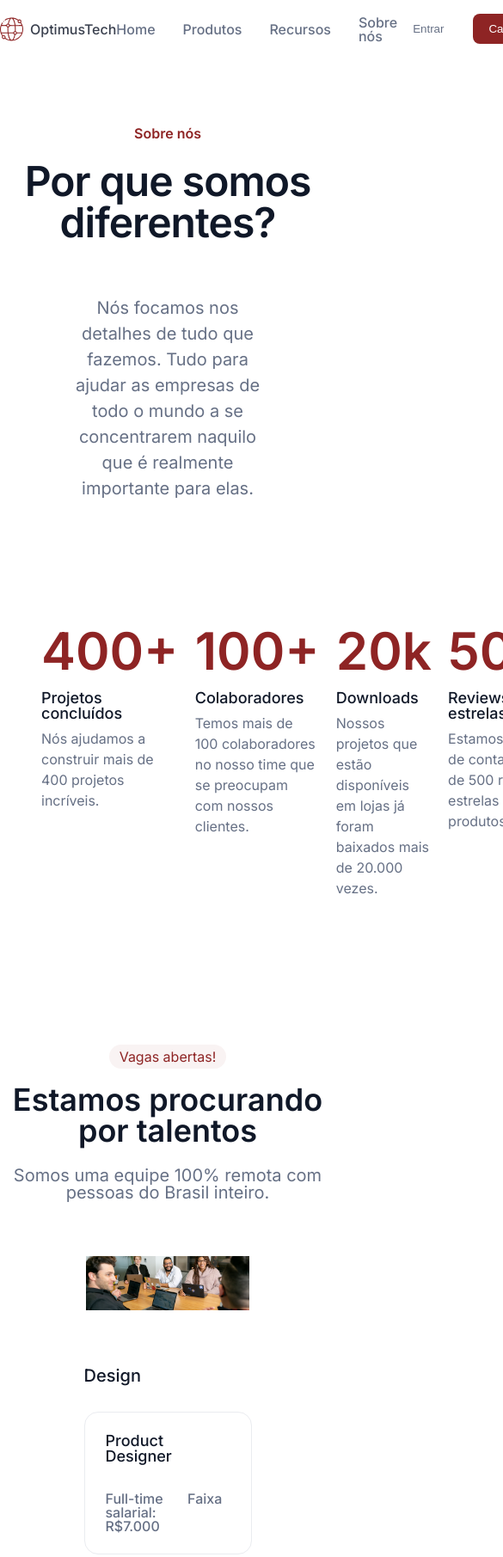
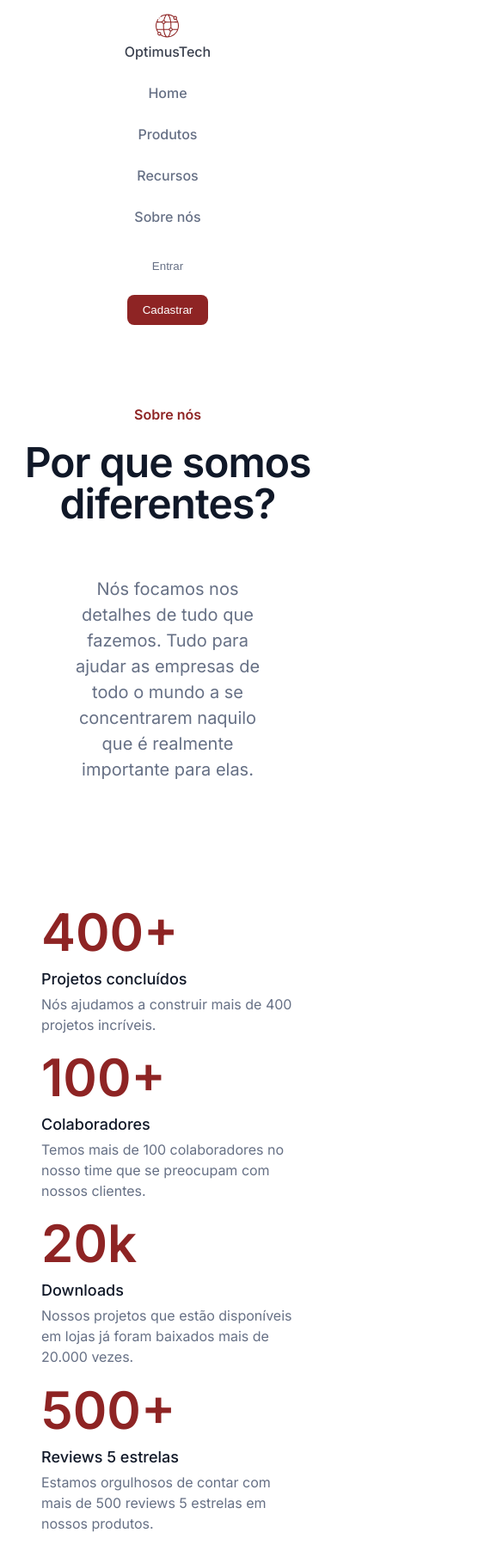
Before and after one commit to eugeniocarvalho/7-days-of-code-HTML-CSS, a plain HTML site: page index.html in a window 390 px wide. Shown: the top 1811 px of the page at 86% size, 585 px wide, since content can reach past the window. Drawn offline with Linux system fonts and the light colour scheme.

Commit message:
stylized responsive site

```diff
--- a/assets/css/cabecalho/cabecalho-botoes.css
+++ b/assets/css/cabecalho/cabecalho-botoes.css
@@ -17,3 +17,9 @@
   border: none;
   cursor: pointer;
 }
+
+@media screen and (max-width: 768px) {
+  .cabecalho__botoes-entrar {
+    margin-top: 2rem;
+  }
+}
--- a/assets/css/cabecalho/cabecalho-lista.css
+++ b/assets/css/cabecalho/cabecalho-lista.css
@@ -1,3 +1,9 @@
 .cabecalho__lista {
   gap: 2rem;
 }
+
+@media screen and (max-width: 768px) {
+  .cabecalho__lista {
+    margin-top: 2rem;
+  }
+}
--- a/assets/css/cabecalho/cabecalho.css
+++ b/assets/css/cabecalho/cabecalho.css
@@ -9,3 +9,9 @@
   justify-content: space-around;
   margin: 1rem 0;
 }
+
+@media screen and (max-width: 768px) {
+  .cabecalho, .cabecalho__menu, .cabecalho__logo, .cabecalho__lista, .cabecalho__botoes {
+    flex-direction: column;
+  }
+}
--- a/assets/css/colaboradores/colaboradores-titulo.css
+++ b/assets/css/colaboradores/colaboradores-titulo.css
@@ -5,3 +5,9 @@
   margin: 2rem;
   line-height: 2.75rem;
 }
+
+@media screen and (max-width: 425px) {
+  .colaboradores__titulo {
+    font-size: 1.5rem;
+  }
+}
--- a/assets/css/colaboradores/container-colaboradores.css
+++ b/assets/css/colaboradores/container-colaboradores.css
@@ -4,3 +4,7 @@
   text-align: center;
   border-radius: 16px;
 }
+
+.container__colaboradores {
+  margin: 0 3rem 3rem 3rem;
+}
--- a/assets/css/metricas/container-metricas.css
+++ b/assets/css/metricas/container-metricas.css
@@ -3,6 +3,19 @@
   grid-template-columns: repeat(4, 1fr);
   margin: 1rem 8rem 5rem 8rem;
   gap: 1.2rem;
+}
+
+@media screen and (max-width: 425px) {
+  .container__metricas {
+    display: flex;
+    flex-direction: column;
+  }
+}
+
+@media screen and (max-width: 768px) {
+  .container__metricas {
+    grid-template-columns: repeat(2, 1fr);
+  }
 }
 
 @media screen and (max-width: 1024px) {
--- a/assets/css/rodape/formulario-email.css
+++ b/assets/css/rodape/formulario-email.css
@@ -4,3 +4,9 @@
   border-radius: 8px;
   border: 1px solid var(--input-border-color);
 }
+
+@media screen and (max-width: 425px) {
+  .formulario__email {
+    width: 10rem;
+  }
+}
--- a/assets/css/talentos/talento-imagem.css
+++ b/assets/css/talentos/talento-imagem.css
@@ -2,3 +2,9 @@
   margin-top: 4rem;
   width: calc(100% - 200px);
 }
+
+@media screen and (max-width: 425px) {
+  .talento__imagem {
+    width: 90%;
+  }
+}
--- a/assets/css/vagas/container-vaga.css
+++ b/assets/css/vagas/container-vaga.css
@@ -3,3 +3,9 @@
   margin: 0 auto;
   width: 50%;
 }
+
+@media screen and (max-width: 425px){
+  .container__vaga {
+    width: 80%;
+  }
+}
```
